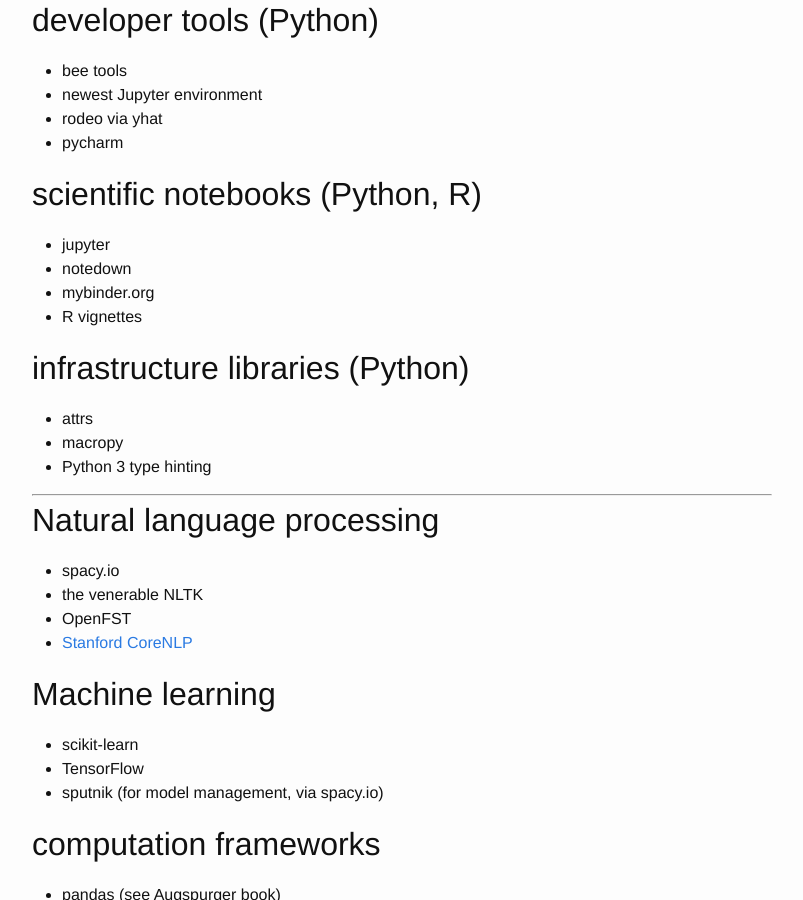
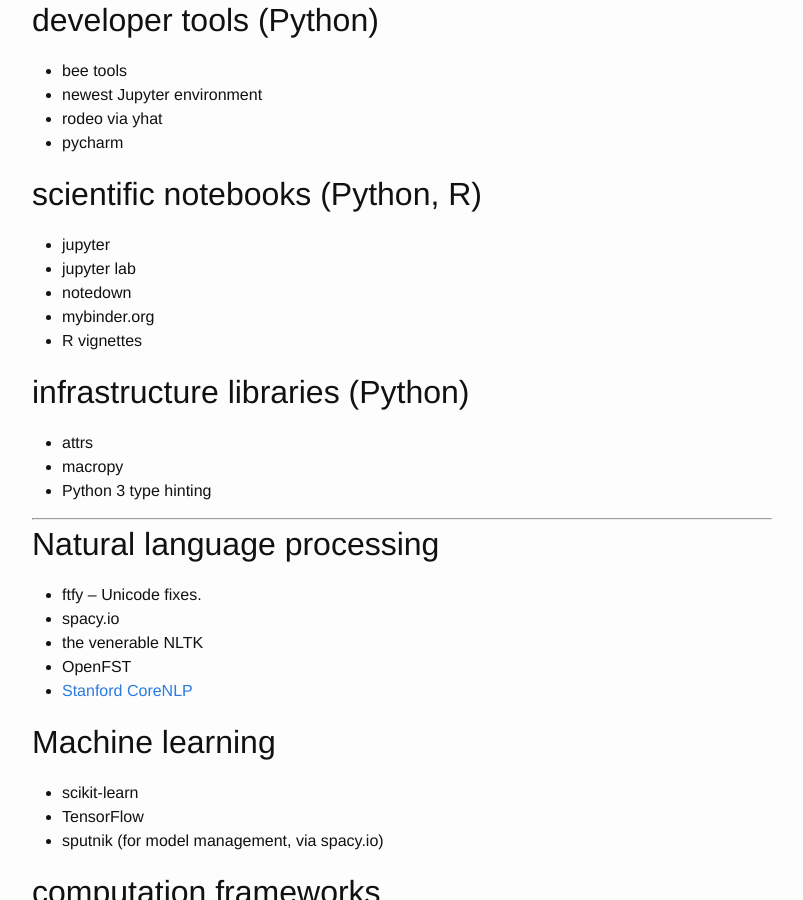
Before and after one commit to jkahn/jkahn.github.io, a Jekyll site: the page built from links.md, in a window 1280 px wide and 900 px high, scrolled down 1352 px. Shown: the whole window, without its empty margins (238-1041 px from the left). Built offline with Jekyll 4.4.1, drawn with Linux system fonts in a browser that asks for light colours.

Commit message:
added Jupyter lab and ftfy links.

```diff
--- a/links.md
+++ b/links.md
@@ -53,6 +53,7 @@ developer tools (Python)
 scientific notebooks (Python, R)
 --------------------------------
 - jupyter
+- jupyter lab
 - notedown
 - mybinder.org
 - R vignettes
@@ -67,6 +68,7 @@ infrastructure libraries (Python)
 
 Natural language processing
 ---------------------------
+- ftfy -- Unicode fixes.
 - spacy.io
 - the venerable NLTK
 - OpenFST
```
